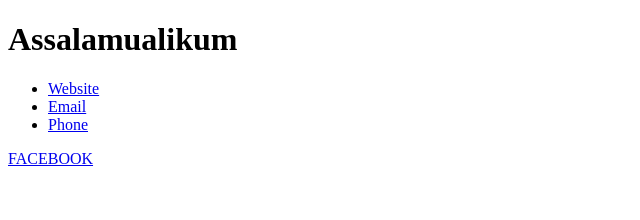
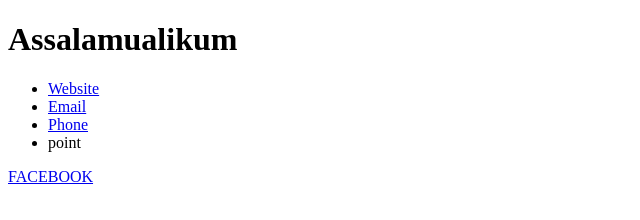
Before and after one commit to starain31/website, a website: page public/index.html in a window 1280 px wide. Shown: the whole page, without its empty margins (0-640 px from the left). Drawn offline with Linux system fonts and the light colour scheme.

Commit message:
Update index.html

```diff
--- a/public/index.html
+++ b/public/index.html
@@ -12,6 +12,7 @@
       <li><a href="https://example.com">Website</a></li>
       <li><a href="mailto:maeveariana12345@gmail.com">Email</a></li>
       <li><a href="tel:+8801826498546">Phone</a></li>
+      <li>point</li>
     </ul>
 
     <a href='https://www.facebook.com/shihab.islam.35762241'>FACEBOOK</a>
```
